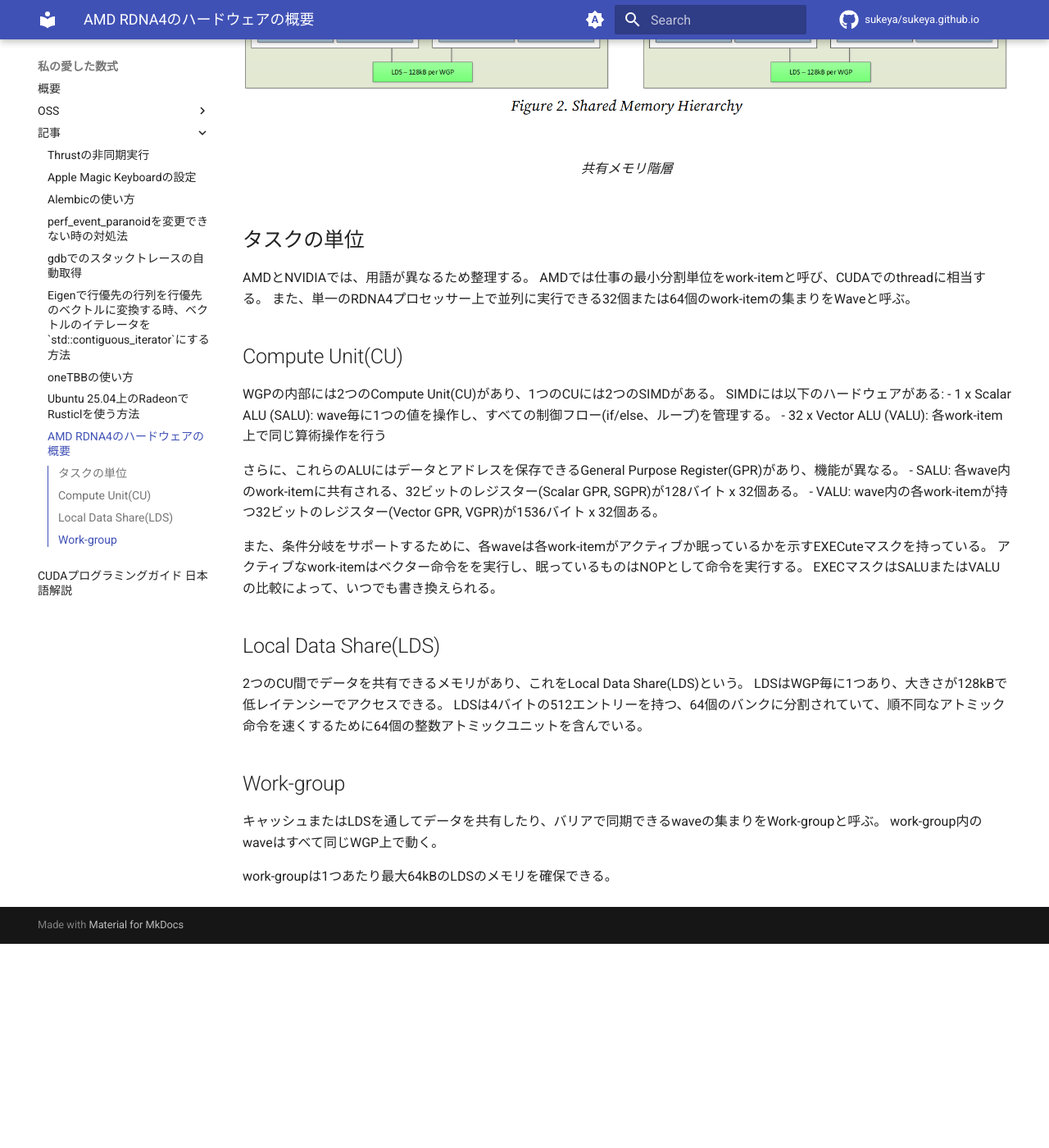
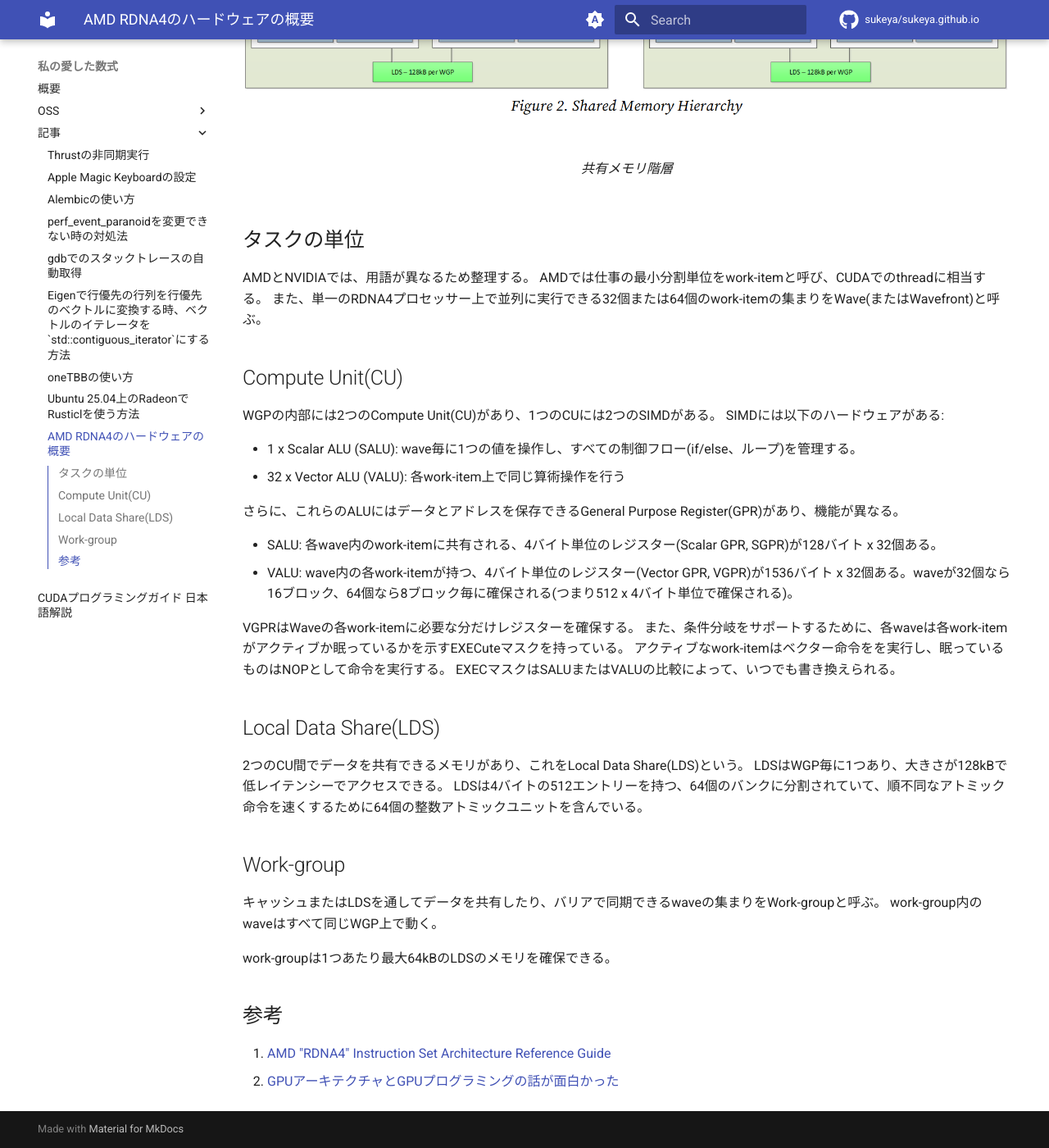
Before and after one commit to sukeya/sukeya.github.io, an MkDocs documentation site: the page built from docs/articles/overview_of_RDNA4_hardware.md, in a window 1280 px wide and 1400 px high, scrolled down 686 px. Shown: the whole window at 82% size. Built offline with MkDocs 1.6.1 and Material for MkDocs 9.7.7, drawn with Linux system fonts in a browser that asks for light colours; comment, search, counter and statistics services are not loaded; before the commit the page ends 1837 px from its top, so only the background shows below that.

Commit message:
Fix format and add some details.
Signed-off-by: Yuya Asano <64895419+sukeya@users.noreply.github.com>

```diff
--- a/docs/articles/overview_of_RDNA4_hardware.md
+++ b/docs/articles/overview_of_RDNA4_hardware.md
@@ -15,18 +15,21 @@
 ## タスクの単位
 AMDとNVIDIAでは、用語が異なるため整理する。
 AMDでは仕事の最小分割単位をwork-itemと呼び、CUDAでのthreadに相当する。
-また、単一のRDNA4プロセッサー上で並列に実行できる32個または64個のwork-itemの集まりをWaveと呼ぶ。
+また、単一のRDNA4プロセッサー上で並列に実行できる32個または64個のwork-itemの集まりをWave(またはWavefront)と呼ぶ。
 
 ## Compute Unit(CU)
 WGPの内部には2つのCompute Unit(CU)があり、1つのCUには2つのSIMDがある。
 SIMDには以下のハードウェアがある:
+
 - 1 x Scalar ALU (SALU):  wave毎に1つの値を操作し、すべての制御フロー(if/else、ループ)を管理する。
 - 32 x Vector ALU (VALU):  各work-item上で同じ算術操作を行う
 
 さらに、これらのALUにはデータとアドレスを保存できるGeneral Purpose Register(GPR)があり、機能が異なる。
-- SALU: 各wave内のwork-itemに共有される、32ビットのレジスター(Scalar GPR, SGPR)が128バイト x 32個ある。
-- VALU: wave内の各work-itemが持つ32ビットのレジスター(Vector GPR, VGPR)が1536バイト x 32個ある。
 
+- SALU: 各wave内のwork-itemに共有される、4バイト単位のレジスター(Scalar GPR, SGPR)が128バイト x 32個ある。
+- VALU: wave内の各work-itemが持つ、4バイト単位のレジスター(Vector GPR, VGPR)が1536バイト x 32個ある。waveが32個なら16ブロック、64個なら8ブロック毎に確保される(つまり512 x 4バイト単位で確保される)。
+
+VGPRはWaveの各work-itemに必要な分だけレジスターを確保する。
 また、条件分岐をサポートするために、各waveは各work-itemがアクティブか眠っているかを示すEXECuteマスクを持っている。
 アクティブなwork-itemはベクター命令をを実行し、眠っているものはNOPとして命令を実行する。
 EXECマスクはSALUまたはVALUの比較によって、いつでも書き換えられる。
@@ -41,3 +44,7 @@
 work-group内のwaveはすべて同じWGP上で動く。
 
 work-groupは1つあたり最大64kBのLDSのメモリを確保できる。
+
+## 参考
+1. [AMD "RDNA4" Instruction Set Architecture Reference Guide](https://www.amd.com/content/dam/amd/en/documents/radeon-tech-docs/instruction-set-architectures/rdna4-instruction-set-architecture.pdf)
+2. [GPUアーキテクチャとGPUプログラミングの話が面白かった](https://qiita.com/Koya_/items/28446be12252edc06137)
```
